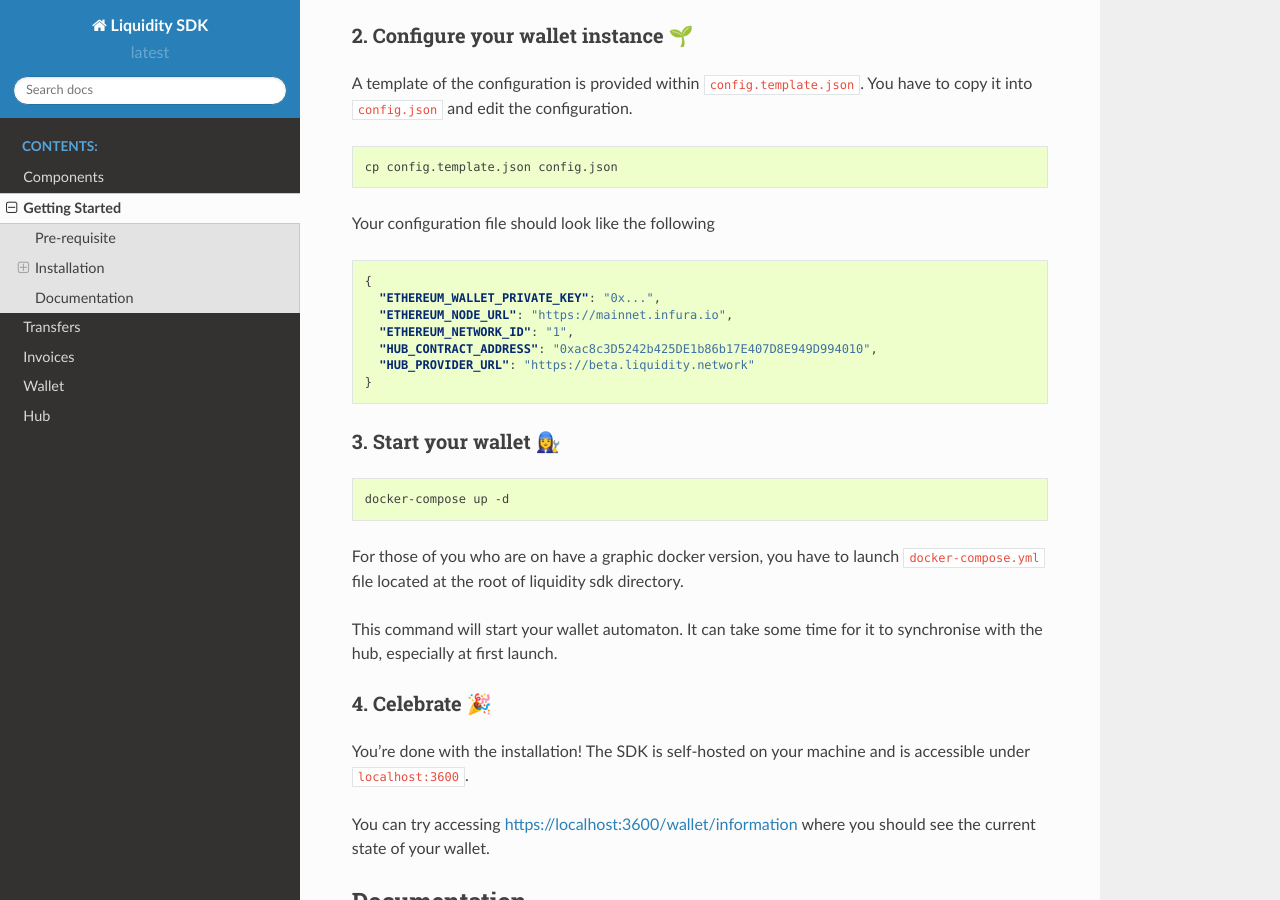
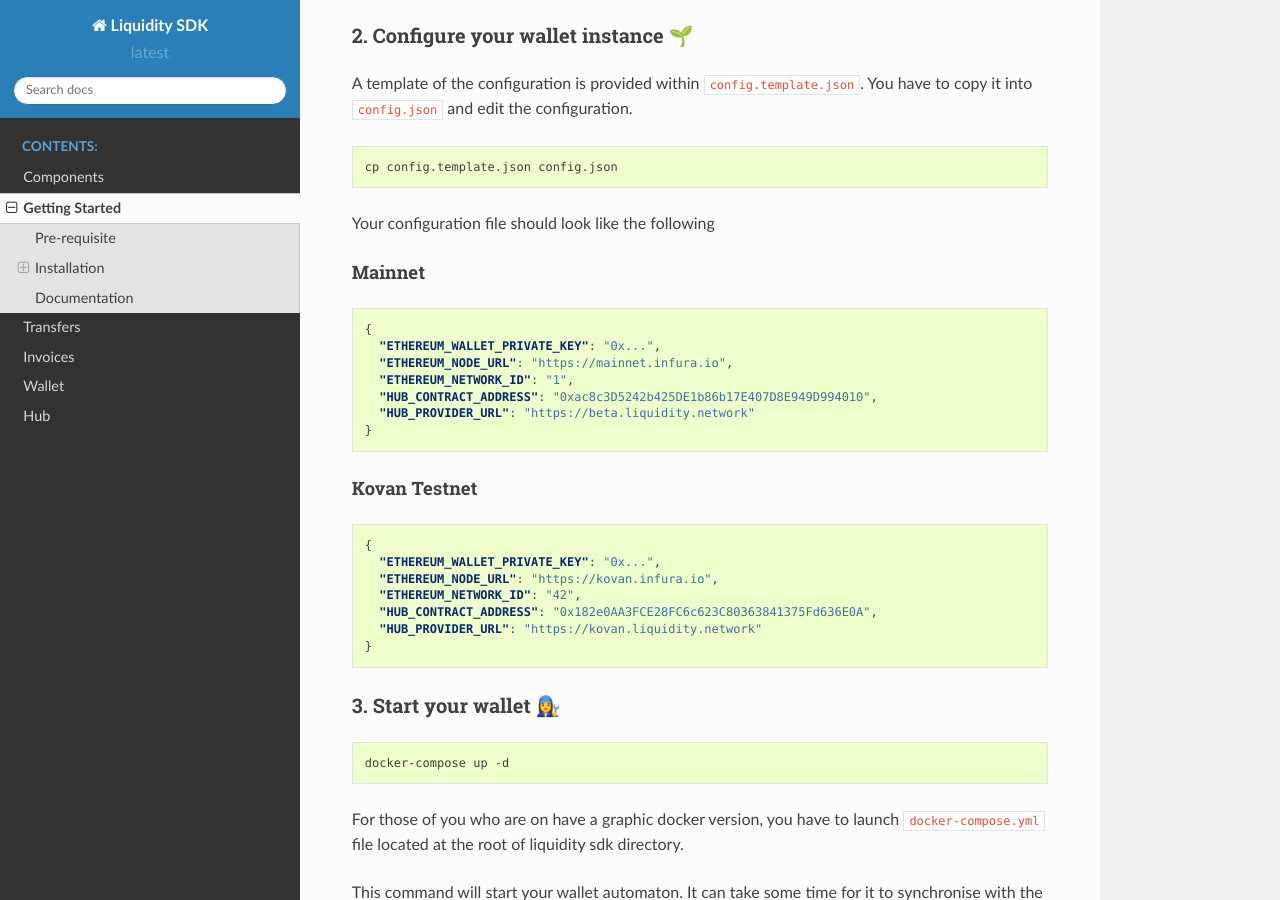
Before and after one commit to liquidity-network/liquidity-sdk, a Sphinx documentation site: the page built from docs/guide/index.rst, in a window 1280 px wide and 900 px high, scrolled down 813 px. Built offline with Sphinx 7.4.7 and the Read the Docs theme 2.0.0, drawn with Linux system fonts in a browser that asks for light colours.

Commit message:
:memo: Sample configuration for kovan testnet added

```diff
--- a/docs/guide/index.rst
+++ b/docs/guide/index.rst
@@ -59,12 +62,18 @@
 ``config.template.json``. You have to copy it into ``config.json`` and
 edit the configuration.
 
+.. highlight:: shell
 .. code:: shell
 
    cp config.template.json config.json
+.. highlight:: none
 
 Your configuration file should look like the following
 
+Mainnet
+"""""""
+
+.. highlight:: json
 .. code:: json
 
    {
@@ -74,15 +83,33 @@
      "HUB_CONTRACT_ADDRESS": "0xac8c3D5242b425DE1b86b17E407D8E949D994010",
      "HUB_PROVIDER_URL": "https://beta.liquidity.network"
    }
+.. highlight:: none
+
+Kovan Testnet
+"""""""""""""
+.. highlight:: json
+.. code:: json
+
+   {
+     "ETHEREUM_WALLET_PRIVATE_KEY": "0x...",
+     "ETHEREUM_NODE_URL": "https://kovan.infura.io",
+     "ETHEREUM_NETWORK_ID": "42",
+     "HUB_CONTRACT_ADDRESS": "0x182e0AA3FCE28FC6c623C80363841375Fd636E0A",
+     "HUB_PROVIDER_URL": "https://kovan.liquidity.network"
+   }
+.. highlight:: none
 
 .. _header-n8797:
 
 3. Start your wallet 👩‍🔧
 ^^^^^^^^^^^^^^^^^^^^^^^^
 
+.. highlight:: shell
 .. code:: shell
 
    docker-compose up -d
+
+.. highlight:: none
 
 For those of you who are on have a graphic docker version, you have to
 launch ``docker-compose.yml`` file located at the root of liquidity sdk
```
Also changed, not shown: other parts of docs/guide/index.rst (+3 -0 lines), 3 other files.
